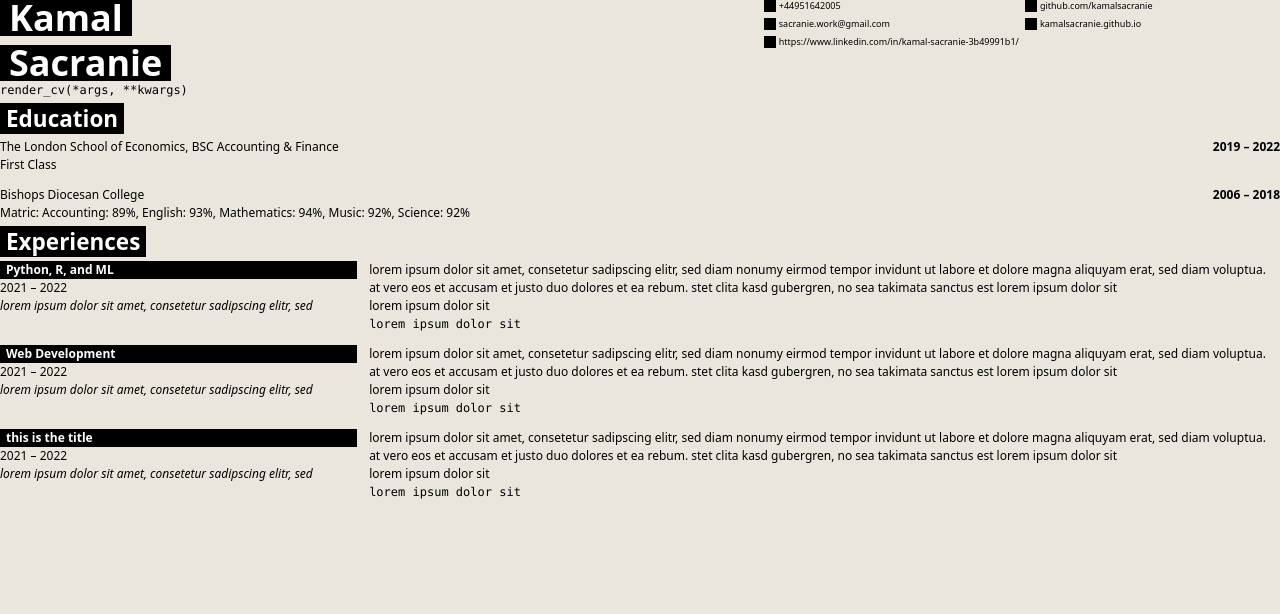
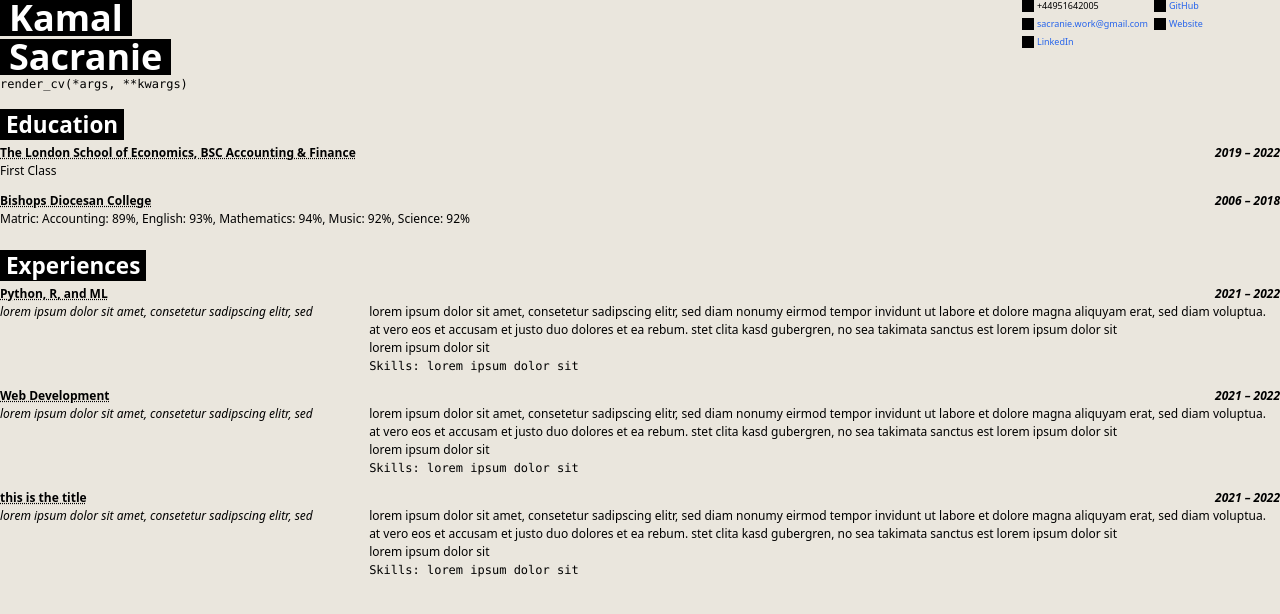
Before and after one commit to kamalsacranie/cv-gatsby, a Gatsby site: page / in a window 1280 px wide. Built offline with nearby package versions, Linux system fonts and the light colour scheme; Gatsby itself is replaced by a stand-in of ours.

Commit message:
Finish experience section

```diff
--- a/src/components/CVEntryComponent/EducationEntryComponent.tsx
+++ b/src/components/CVEntryComponent/EducationEntryComponent.tsx
@@ -5,8 +5,11 @@ const EducationEntry = ({ entry }) => {
     return (
         <div className="py-2">
             <div className="flex justify-between">
-                <Markdown source={entry.lineOne} />
-                <Markdown className="font-extrabold" source={entry.date} />
+                <Markdown
+                    className="underline decoration-dotted"
+                    source={entry.lineOne}
+                />
+                <Markdown source={entry.date} />
             </div>
             <Markdown source={entry.lineTwo} />
         </div>
--- a/src/components/CVEntryComponent/ExperienceEntryComponent.tsx
+++ b/src/components/CVEntryComponent/ExperienceEntryComponent.tsx
@@ -1,6 +1,5 @@
 import React from "react";
 import Markdown from "../MarkdownComponent";
-import TextOnBg from "../TextOnBgComponent";
 
 interface ExperienceEntryProps {
     entry: {
@@ -23,19 +22,22 @@ const ExperienceEtnry = ({ entry }: ExperienceEntryProps) => {
     return (
         <div className="grid grid-cols-7 gap-x-4 py-2">
             <div className="col-span-2">
-        <TextOnBg addClass="flex px-2">
                 <Markdown
-            className="bg-black text-white right-0"
+                    className="underline decoration-dotted"
                     source={entry.brief.title}
                 />
-        </TextOnBg>
-        <Markdown source={entry.brief.date} />
                 <Markdown source={entry.brief.description} />
             </div>
             <div className="col-span-5">
+                <div className="flex place-content-end justify-items-end">
+                    <Markdown source={entry.brief.date} />
+                </div>
                 <Markdown source={entry.main.body} />
                 <Markdown source={entry.main.place} />
-        <Markdown source={entry.main.skills} />
+                <div className="flex">
+                    <code className="inline">Skills:&nbsp;</code>
+                    <Markdown className="inline" source={entry.main.skills} />
+                </div>
             </div>
         </div>
     );
--- a/src/components/ContactGridComponent.tsx
+++ b/src/components/ContactGridComponent.tsx
@@ -1,6 +1,7 @@
 import React from "react";
 import { contactDetails } from "../data/personal";
 import BlackSquareSymbol from "./BlackSquareSymbolComponent";
+import Markdown from "./MarkdownComponent";
 
 const ContactGrid = () => {
     return (
@@ -10,7 +11,7 @@ const ContactGrid = () => {
                     return (
                         <div className="flex align-middle">
                             <BlackSquareSymbol name={icon} extendStyle="mr-1" />
-              <span className="self-center">{data}</span>
+                            <Markdown className="self-center" source={data} />
                         </div>
                     );
                 })}
--- a/src/components/MarkdownComponent.tsx
+++ b/src/components/MarkdownComponent.tsx
@@ -10,8 +10,9 @@ interface MarkdownProps {
 }
 
 const Markdown = ({ source, className }: MarkdownProps) => {
+    className = className ? className : "";
     return (
-        <div className={className ? className : ""}>
+        <div className={className}>
             <ReactMarkdown
                 remarkPlugins={[gfm]}
         /* rehypePlugins={[rehypeRaw]} */ children={source}
--- a/src/data/cvEntries.tsx
+++ b/src/data/cvEntries.tsx
@@ -1,12 +1,12 @@
 export const education = {
     lse: {
-        date: "2019 &ndash; 2022",
-        lineOne: "The London School of Economics, BSC Accounting & Finance",
+        date: "***2019 &ndash; 2022***",
+        lineOne: "**The London School of Economics, BSC Accounting & Finance**",
         lineTwo: "First Class",
     },
     school: {
-        date: "2006 &ndash; 2018",
-        lineOne: "Bishops Diocesan College",
+        date: "***2006 &ndash; 2018***",
+        lineOne: "**Bishops Diocesan College**",
         lineTwo:
             "Matric: Accounting: 89%, English: 93%, Mathematics: 94%, Music: 92%, Science: 92%",
     },
@@ -15,7 +15,7 @@ export const experiences = {
     "Machine learning": {
         brief: {
             title: "**Python, R, and ML**",
-            date: "2021 &ndash; 2022",
+            date: "***2021 &ndash; 2022***",
             description:
                 "*lorem ipsum dolor sit amet, consetetur sadipscing elitr, sed*",
         },
@@ -28,7 +28,7 @@ export const experiences = {
     "Web development": {
         brief: {
             title: "**Web Development**",
-            date: "2021 &ndash; 2022",
+            date: "***2021 &ndash; 2022***",
             description:
                 "*lorem ipsum dolor sit amet, consetetur sadipscing elitr, sed*",
         },
@@ -41,7 +41,7 @@ export const experiences = {
     "Coding tuition": {
         brief: {
             title: "**this is the title**",
-            date: "2021 &ndash; 2022",
+            date: "***2021 &ndash; 2022***",
             description:
                 "*lorem ipsum dolor sit amet, consetetur sadipscing elitr, sed*",
         },
@@ -52,3 +52,9 @@ export const experiences = {
         },
     },
 };
+
+export const achievableNoteworthy = {
+    "Social Secretary &ndash; LSE boxing": {
+        body: "Lorem ipsum dolor sit amet, consetetur sadipscing elitr, sed diam nonumy eirmod tempor invidunt ut labore et dolore magna aliquyam erat, sed diam voluptua. At vero eos et accusam et",
+    },
+};
--- a/src/data/personal.tsx
+++ b/src/data/personal.tsx
@@ -10,7 +10,7 @@ export const contactDetails = {
     },
     github: {
         icon: "VscGithubInverted",
-        data: "github.com/kamalsacranie",
+        data: "[GitHub](github.com/kamalsacranie)",
     },
     email: {
         icon: "HiAtSymbol",
@@ -18,10 +18,10 @@ export const contactDetails = {
     },
     website: {
         icon: "FaGlobe",
-        data: "kamalsacranie.github.io",
+        data: "[Website](kamalsacranie.github.io)",
     },
     linkedIn: {
         icon: "RiLinkedinFill",
-        data: "https://www.linkedin.com/in/kamal-sacranie-3b49991b1/",
+        data: "[LinkedIn](https://www.linkedin.com/in/kamal-sacranie-3b49991b1/)",
     },
 };
--- a/src/pages/index.tsx
+++ b/src/pages/index.tsx
@@ -12,9 +12,9 @@ import { education, experiences } from "../data/cvEntries";
 const IndexPage = () => {
     return (
         <main>
-            <div className="flex flex-row justify-between pb-2">
+            <div className="flex flex-row justify-between pb-6">
                 <div className="shrink-0">
-                    <div className="grid grid-rows-2 gap-3">
+                    <div className="grid grid-rows-2 gap-1">
                         {Object.values(names).map((name) => {
                             return (
                                 <div className="flex">
@@ -33,7 +33,7 @@ const IndexPage = () => {
                 </div>
                 <ContactGrid />
             </div>
-            <div>
+            <div className="pb-6">
                 <TextOnBg addClass="text-3xl font-extrabold capitalize px-2">
                     {Object.keys({ education })}
                 </TextOnBg>
@@ -41,7 +41,7 @@ const IndexPage = () => {
                     return <EducationEntry entry={entry} />;
                 })}
             </div>
-            <div>
+            <div className="pb-6">
                 <TextOnBg addClass="text-3xl font-extrabold capitalize px-2">
                     {Object.keys({ experiences })}
                 </TextOnBg>
--- a/src/styles/global.css
+++ b/src/styles/global.css
@@ -62,5 +62,5 @@ html {
 
 /* Styling our links */
 a {
-  color: blue;
+  @apply transition-all ease-in-out text-blue-600 hover:underline decoration-wavy;
 }
```
Lines whose indentation alone changed are shown as unchanged.
